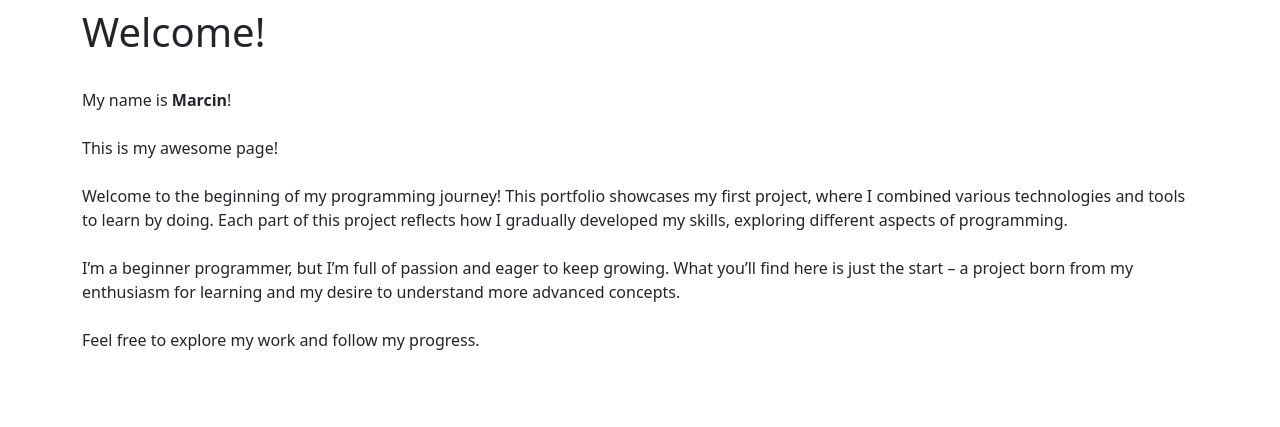
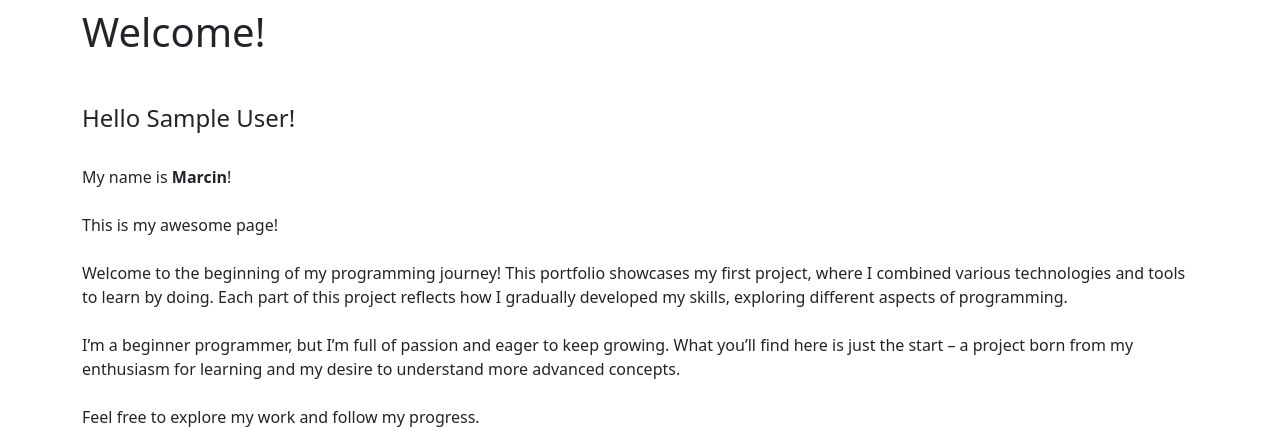
Before and after one commit to MarcinBiedny/portfolio, a Flask app: page / in a window 1280 px wide. Shown: the part 66-493 px from the top of the page. Run offline with Flask 3, Linux system fonts and the light colour scheme; a user stored in the database is signed in; tables that the repository leaves empty hold one stand-in row (values such as "Sample post"); parts of the project's set-up code (start-up, migrations or seed data) failed here and were passed over.

Commit message:
- fix user name display on homepage

```diff
--- a/app/controllers/home_controller.py
+++ b/app/controllers/home_controller.py
@@ -3,7 +3,6 @@ from app.models.user_model import User
 
 
 def index():
-    user = User().query.filter_by(id=1).first()
-    name = "Anonymous" if user == None else user.getName()
+    user = User().query.first()
 
-    return render_template("home.html", name=name)
+    return render_template("home.html", name=user.getName())
--- a/app/templates/home.html
+++ b/app/templates/home.html
@@ -4,6 +4,8 @@
 {% block content %}
 <p class="important">
     <br>
+    <h4>Hello {{name}}!</h4><br>
+
     My name is <b>Marcin</b>!<br><br>
     This is my awesome page!<br><br>
 
```
